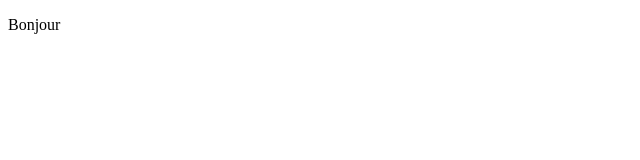
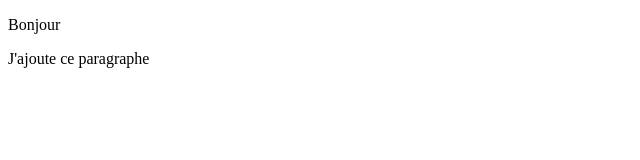
Before and after one commit to MarineVdb/git_flow_solo_advanced, a plain HTML site: page index.html in a window 1280 px wide. Shown: the whole page, without its empty margins (0-640 px from the left). Drawn offline with Linux system fonts and the light colour scheme.

Commit message:
Modification du fichier index.html

```diff
--- a/index.html
+++ b/index.html
@@ -9,6 +9,7 @@
 <body>
 
     <p>Bonjour</p>
+    <p>J'ajoute ce paragraphe</p>
 
 </body>
 </html>
```
